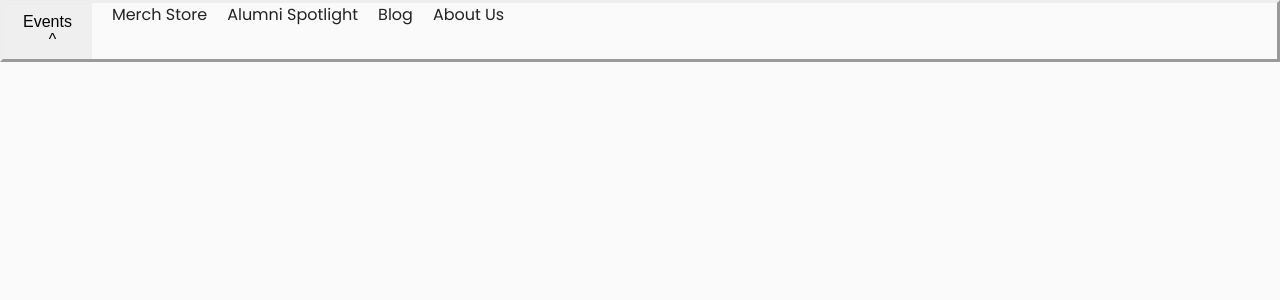
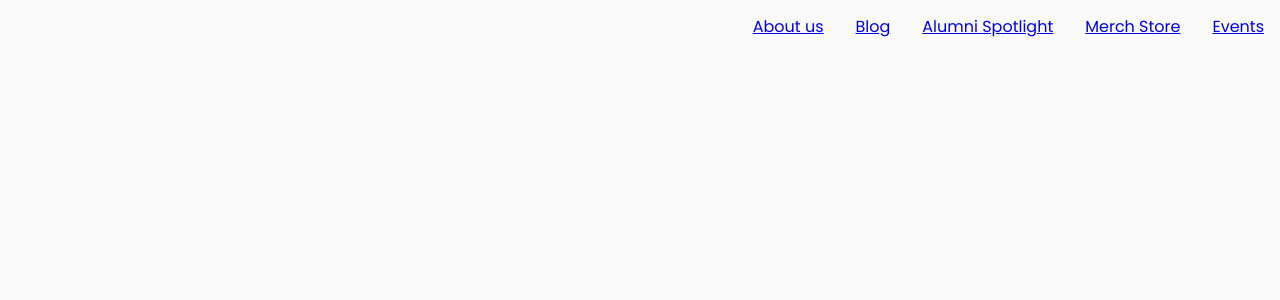
Before and after one commit to include-davis/aggie-fiction, a Next.js app: page / in a window 1280 px wide. Shown: the top 300 px of the page. Built offline with nearby package versions, Linux system fonts and the light colour scheme.

Commit message:
improve header

```diff
--- a/app/(pages)/_components/Header/Header.jsx
+++ b/app/(pages)/_components/Header/Header.jsx
@@ -1,22 +1,19 @@
 import styles from "./Header.module.scss";
-
+import Link from 'next/link'
 export default function Header() {
     return (
-        <div className={styles.header}>
-            <div className={styles.dropdown}>
-                <button className={styles.button}>
-                    Events
-                    <div className={styles.arrow}>^</div>  {/* 添加符号 */}
-                </button>
+        <ul className={styles.navbar}>
+            <li className={styles.dropdown}>
+                <Link href="//events">Events</Link>
                 <div className={styles.dropdown_contents}>
-                    <a href="#">Calendar</a>
-                    <a href="#">Conference</a>
+                    <Link href="/calendar">Calendar</Link>
+                    <Link href="/conference">Conference</Link>
                 </div>
-            </div>
-            <p>Merch Store</p>
-            <p>Alumni Spotlight</p>
-            <p>Blog</p>
-            <p>About Us</p>
-        </div>
+            </li>
+            <li><Link href="/store">Merch Store</Link></li>
+            <li><Link href="/alumni">Alumni Spotlight</Link></li>
+            <li><Link href="/blog">Blog</Link></li>
+            <li><Link href="/about us">About us</Link></li>
+        </ul>
     );
 }
--- a/app/(pages)/_components/Header/Header.module.scss
+++ b/app/(pages)/_components/Header/Header.module.scss
@@ -1,57 +1,89 @@
-.header{
-  display:flex;
-  gap:20px;
-  border-style:outset;
-  font-size:16px;
-  line-height: 150%;
-  font-weight: bold;
+.navbar{
+  list-style-type: none;
+  margin: 0;
+  padding: 0;
+  overflow: hidden;
+  background: var(--white);
 }
-/* Dropdown容器 */
-.dropdown {
-  position: relative;
+.navbar li {
+  float:right;
   display: inline-block;
+  color: white;
+  text-align: center;
+  padding: 14px 16px;
+}
+.navbar li.dropdown{
+  display:inline-block;
+}
+.dropdown_contents{
+  display:none;
+  position:absolute;
+  background:var(--white);
+  width: 188px;
+  height:53px;
+}
+.dropdown_contents a{
+  color:var(--dark-purple);
+  display:block;
+  text-align:left;
+  padding: 20px 16px;
+}
+.navbar li a:hover{
+  cursor:pointer;
 }
 
-/* 触发下拉菜单的按钮 */
-.button {
-  padding: 10px 20px;          /* 按钮的内边距 */
-  font-size: 16px;             /* 字体大小 */
-  border: none;                /* 无边框 */
-  cursor: pointer;             /* 悬停时显示指针 */
-}
-.arrow {
-  margin-left: 10px;           /* 符号与按钮文字之间的间距 */
-  transition: transform 0.3s ease;  /* 平滑的转变效果 */
+.dropdown:hover  .dropdown_contents{
+  display:block;
 }
 
-/* 下拉菜单的内容（默认为隐藏） */
-.dropdown_contents {
-  display: none;               /* 默认隐藏下拉菜单 */
-  position: absolute;          /* 将下拉菜单定位在按钮下方 */
-  background-color: #f9f9f9;   /* 背景颜色 */
-  min-width: 160px;            /* 最小宽度 */
-  box-shadow: 0px 8px 16px rgba(0, 0, 0, 0.2);  /* 添加阴影效果 */
-  z-index: 1;                  /* 保证下拉菜单在其他元素之上 */
-  padding: 10px;
-}
+.dropdown-content a:hover {background: var(--light-purple);}
 
-/* 当鼠标悬停在按钮上时显示下拉菜单 */
-.dropdown:hover .dropdown_contents {
-  display: block;              /* 显示下拉菜单 */
-}
-.dropdown:hover .arrow {
-  transform: rotate(180deg);   /* 旋转箭头符号180度 */
-}
-
-/* 下拉菜单中的链接样式 */
-.dropdown_contents a {
-  color: black;                /* 黑色文字 */
-  padding: 8px 16px;            /* 内边距 */
-  text-decoration: none;        /* 移除下划线 */
-  display: block;               /* 块级显示，便于点击 */
-}
-
-/* 悬停时改变链接的背景颜色 */
-.dropdown_contents a:hover {
-  background-color: #CFBAE8;      /* 悬停时的背景色 */
-}
+///* Dropdown容器 */
+//.dropdown {
+//  position: relative;
+//  display: inline-block;
+//}
+//
+///* 触发下拉菜单的按钮 */
+//.button {
+//  padding: 10px 20px;          /* 按钮的内边距 */
+//  font-size: 16px;             /* 字体大小 */
+//  border: none;                /* 无边框 */
+//  cursor: pointer;             /* 悬停时显示指针 */
+//}
+//.arrow {
+//  margin-left: 10px;           /* 符号与按钮文字之间的间距 */
+//  transition: transform 0.3s ease;  /* 平滑的转变效果 */
+//}
+//
+///* 下拉菜单的内容（默认为隐藏） */
+//.dropdown_contents {
+//  display: none;               /* 默认隐藏下拉菜单 */
+//  position: absolute;          /* 将下拉菜单定位在按钮下方 */
+//  background-color: #f9f9f9;   /* 背景颜色 */
+//  min-width: 160px;            /* 最小宽度 */
+//  box-shadow: 0px 8px 16px rgba(0, 0, 0, 0.2);  /* 添加阴影效果 */
+//  z-index: 1;                  /* 保证下拉菜单在其他元素之上 */
+//  padding: 10px;
+//}
+//
+///* 当鼠标悬停在按钮上时显示下拉菜单 */
+//.dropdown:hover .dropdown_contents {
+//  display: block;              /* 显示下拉菜单 */
+//}
+//.dropdown:hover .arrow {
+//  transform: rotate(180deg);   /* 旋转箭头符号180度 */
+//}
+//
+///* 下拉菜单中的链接样式 */
+//.dropdown_contents a {
+//  color: black;                /* 黑色文字 */
+//  padding: 8px 16px;            /* 内边距 */
+//  text-decoration: none;        /* 移除下划线 */
+//  display: block;               /* 块级显示，便于点击 */
+//}
+//
+///* 悬停时改变链接的背景颜色 */
+//.dropdown_contents a:hover {
+//  background-color: #CFBAE8;      /* 悬停时的背景色 */
+//}
```
